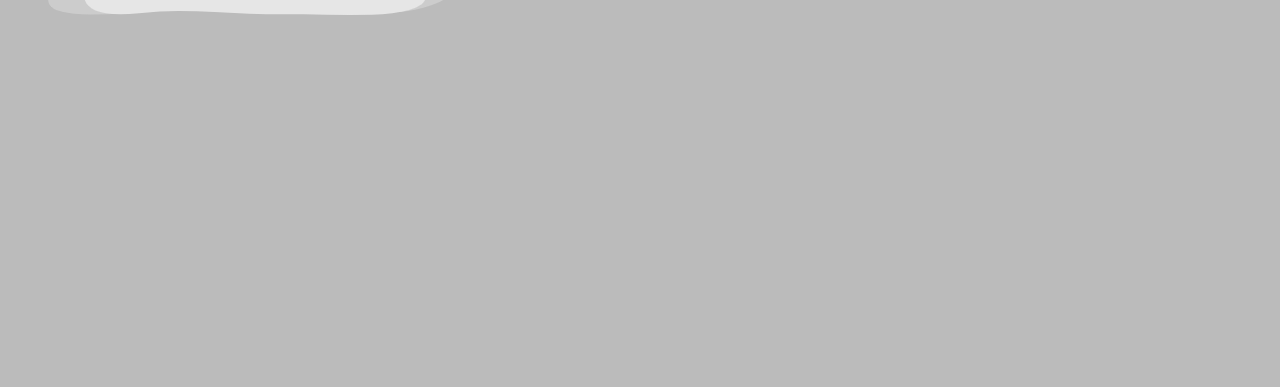
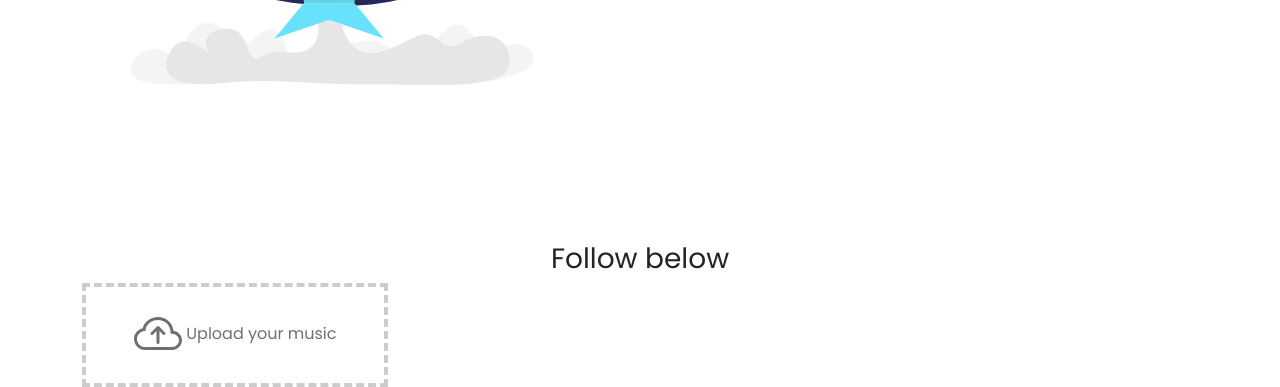
Before and after one commit to EhsanShahbazii/Extracting-Music-Cover, a website: page index.html in a window 1280 px wide. Shown: the part 465-852 px from the top of the page. Before the commit the page ends 800 px from the top, so only its background shows below. Drawn offline with nearby package versions, Linux system fonts and the light colour scheme.

Commit message:
create extract section

```diff
--- a/assets/css/helpers.css
+++ b/assets/css/helpers.css
@@ -1,3 +1,5 @@
-.bg-dark {
-  background-color: gray;
+.header-title {
+  display: flex;
+  align-items: center;
+  justify-content: center;
 }
--- a/assets/css/index.css
+++ b/assets/css/index.css
@@ -1,7 +1,8 @@
 body {
   font-family: var(--font-Poppins-text);
-  background-color: #bbb;
+  background-color: var(--color-bg-main);
   min-height: 100vh;
+  overflow-x: hidden;
 }
 
 /********** header **********/
@@ -50,11 +51,12 @@ body {
   font-size: var(--font-medium-title);
 }
 
-/********* section 1 **********/
+/********* section main **********/
 .main-section {
   display: flex;
   align-items: center;
   justify-content: center;
+  min-height: 80vh;
 }
 
 .rocket-img {
@@ -82,3 +84,21 @@ h4 {
 #start-btn {
   max-width: 150px;
 }
+
+/********* section extract **********/
+.extract-section {
+  display: flex;
+  align-items: center;
+  justify-content: center;
+}
+
+input[type="file"] {
+  display: none;
+}
+.custom-file-upload {
+  border: 4px dashed var(--color-bg-dark);
+  color: var(--color-text-dark);
+  display: inline-block;
+  padding: 24px 48px;
+  cursor: pointer;
+}
--- a/assets/css/variables.css
+++ b/assets/css/variables.css
@@ -5,7 +5,11 @@
   --font-medium-title: 1.5rem;
   --font-large-title: 3rem;
 
+  --color-bg-main: #fff;
   --color-bg-cream: #dde9cf;
   --color-bg-sky: #ebdcf5;
+  --color-bg-dark: #ccc;
+
+  --color-text-dark: #00000090;
   --color-text-red: #e82d62;
 }
--- a/index.html
+++ b/index.html
@@ -50,6 +50,7 @@
       </nav>
     </header>
     <section class="main-section">
+      <div class="container">
         <div class="row">
           <div class="col">
             <img
@@ -71,6 +72,29 @@
             </div>
           </div>
         </div>
+      </div>
+    </section>
+    <section class="extract-section">
+      <div class="container">
+        <div class="row">
+          <div class="col header-title"><h3>Follow below</h3></div>
+        </div>
+        <div class="row">
+          <div class="col">
+            <label for="file-upload" class="custom-file-upload">
+              <img
+                src="./assets/icon/upload-icon.svg"
+                width="48"
+                height="48"
+                alt="upload"
+              />
+              Upload your music
+            </label>
+            <input id="file-upload" type="file" />
+          </div>
+          <div class="col"></div>
+        </div>
+      </div>
     </section>
     <script src="	https://cdn.jsdelivr.net/npm/bootstrap@5.3.0-alpha1/dist/js/bootstrap.bundle.min.js"></script>
     <script src="./assets/js/script.js"></script>
```
Also changed, not shown: assets/icon/upload-icon.svg (added). Lines whose indentation alone changed are shown as unchanged.
